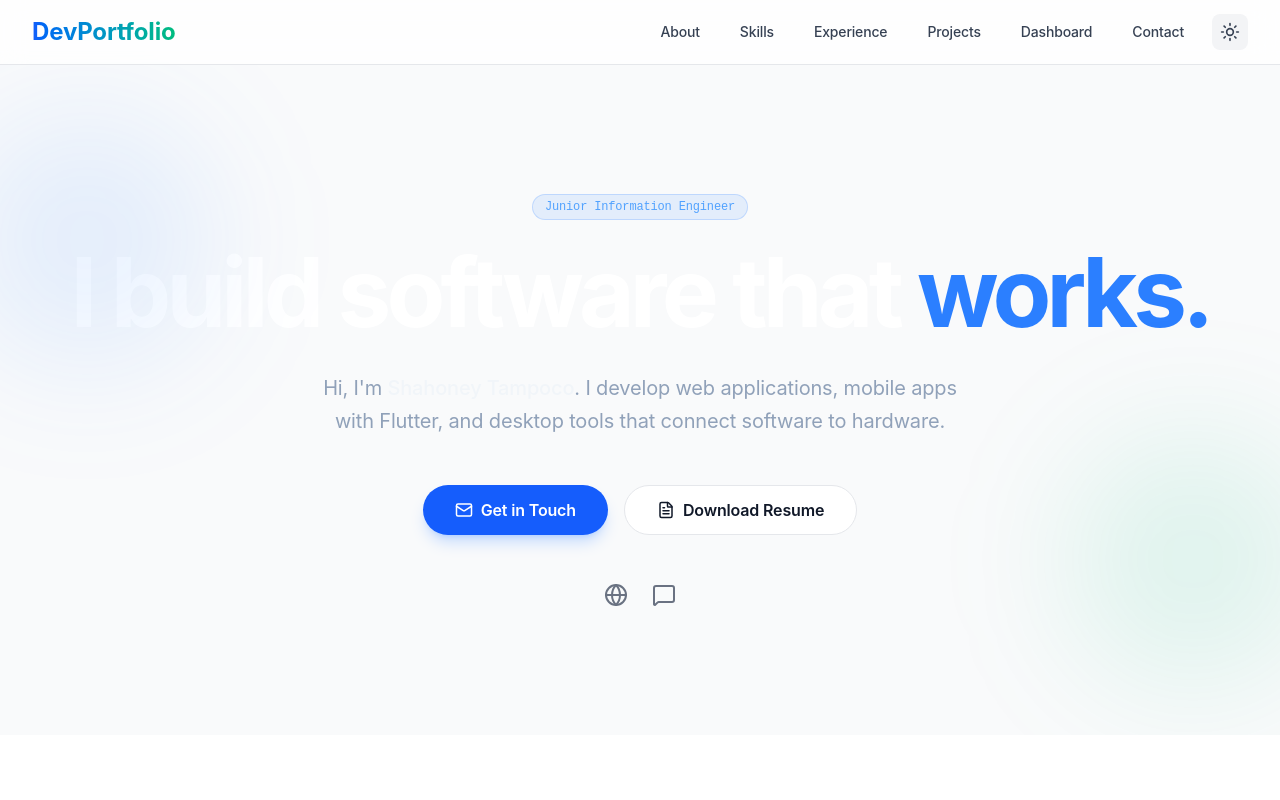
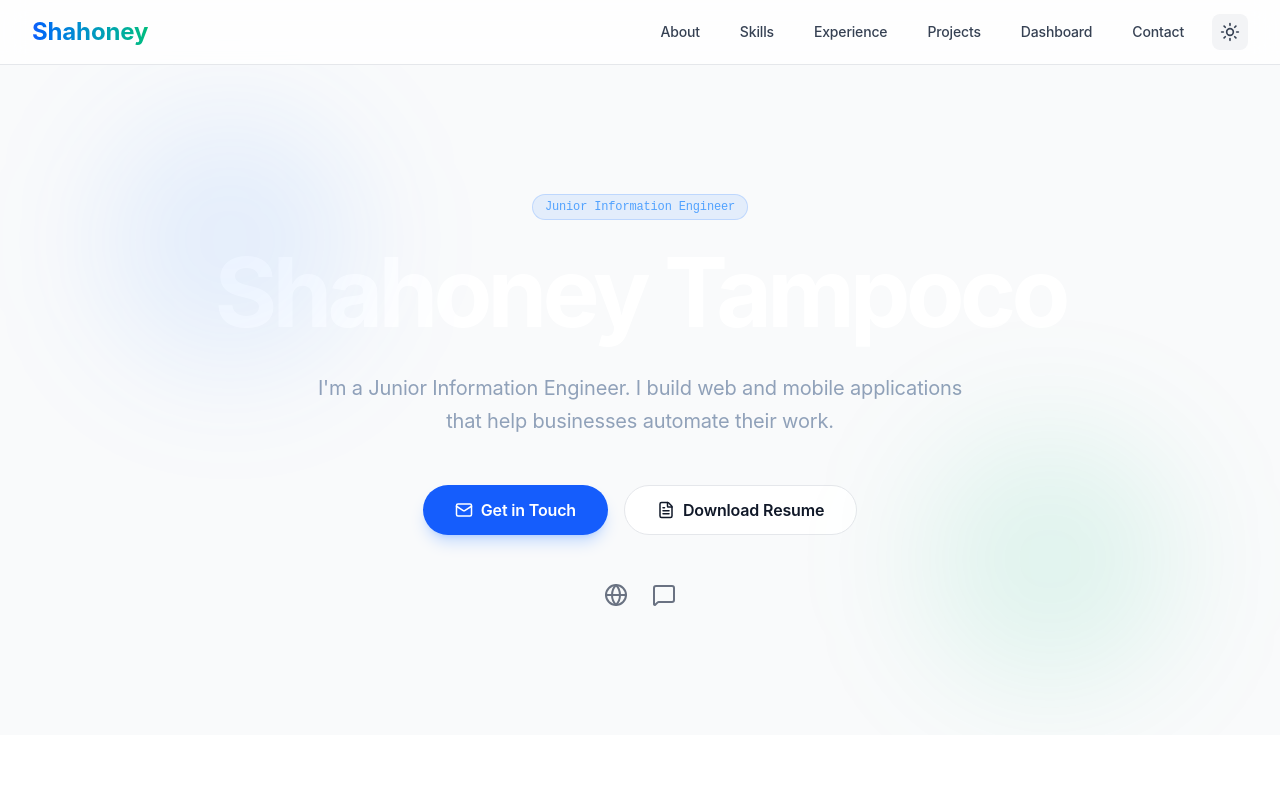
Before and after one commit to shahoneyatampoco/dev-sha, a React (Vite) app: page / in a window 1280 px wide. Shown: the top 800 px of the page. Built offline with nearby package versions, Linux system fonts and the light colour scheme.

Commit message:
Complete personalization with real name and simple wording

```diff
--- a/src/components/Contact.tsx
+++ b/src/components/Contact.tsx
@@ -18,7 +18,7 @@ const Contact: React.FC = () => {
                 </div>
                 <div>
                   <p className="text-sm text-gray-500 dark:text-gray-400">Email me at</p>
-                  <a href="mailto:alex.chen@example.com" className="text-gray-900 dark:text-white font-semibold hover:text-blue-600 transition-colors">alex.chen@example.com</a>
+                  <a href="mailto:shahoneytampoco@gmail.com" className="text-gray-900 dark:text-white font-semibold hover:text-blue-600 transition-colors">shahoneytampoco@gmail.com</a>
                 </div>
               </div>
 
@@ -28,7 +28,7 @@ const Contact: React.FC = () => {
                 </div>
                 <div>
                   <p className="text-sm text-gray-500 dark:text-gray-400">LinkedIn</p>
-                  <a href="#" className="text-gray-900 dark:text-white font-semibold hover:text-emerald-600 transition-colors">linkedin.com/in/alexchen</a>
+                  <a href="#" className="text-gray-900 dark:text-white font-semibold hover:text-emerald-600 transition-colors">linkedin.com/in/shahoneytampoco</a>
                 </div>
               </div>
 
@@ -38,7 +38,7 @@ const Contact: React.FC = () => {
                 </div>
                 <div>
                   <p className="text-sm text-gray-500 dark:text-gray-400">Location</p>
-                  <p className="text-gray-900 dark:text-white font-semibold">Seattle, WA (Open to Remote)</p>
+                  <p className="text-gray-900 dark:text-white font-semibold">Available for Remote / On-site</p>
                 </div>
               </div>
             </div>
--- a/src/components/Hero.tsx
+++ b/src/components/Hero.tsx
@@ -19,11 +19,11 @@ const Hero: React.FC = () => {
           </div>
 
           <h1 className="text-6xl md:text-8xl font-bold tracking-tighter text-white mb-8">
-            I build software that <span className="text-blue-500">works.</span>
+            Shahoney Tampoco
           </h1>
 
           <p className="max-w-2xl mx-auto text-lg md:text-xl text-slate-400 mb-12 leading-relaxed">
-            Hi, I'm <span className="text-slate-100 font-medium">Shahoney Tampoco</span>. I develop web applications, mobile apps with Flutter, and desktop tools that connect software to hardware.
+            I'm a Junior Information Engineer. I build web and mobile applications that help businesses automate their work.
           </p>
         </motion.div>
 
--- a/src/components/Navbar.tsx
+++ b/src/components/Navbar.tsx
@@ -28,7 +28,7 @@ const Navbar: React.FC = () => {
         <div className="flex items-center justify-between h-16">
           <div className="flex-shrink-0">
             <span className="text-2xl font-bold bg-gradient-to-r from-blue-600 to-emerald-500 bg-clip-text text-transparent">
-              DevPortfolio
+              Shahoney
             </span>
           </div>
 
```
